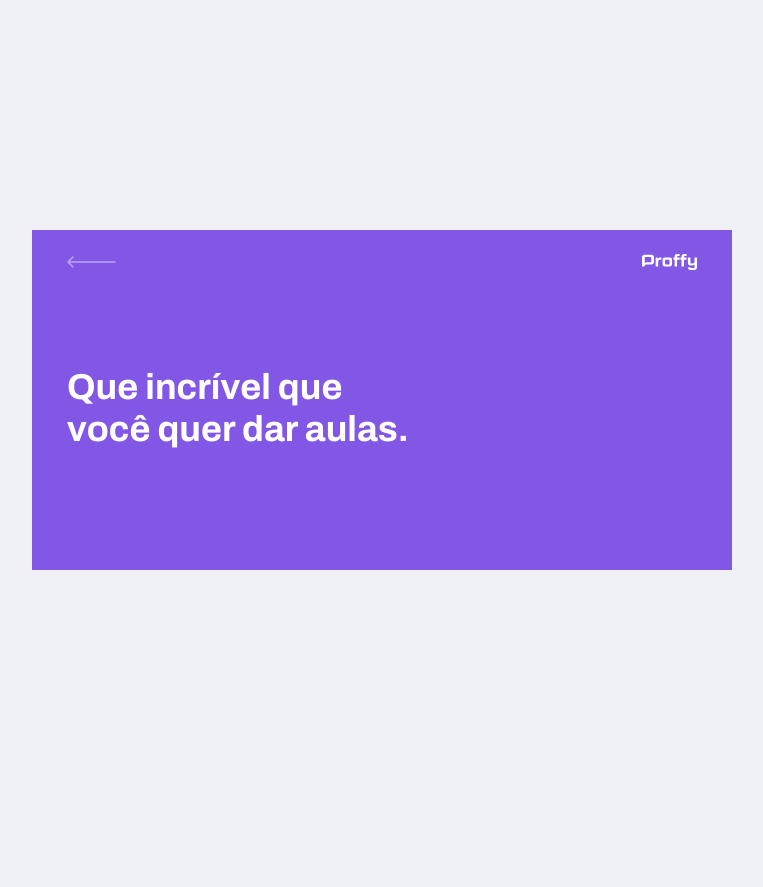
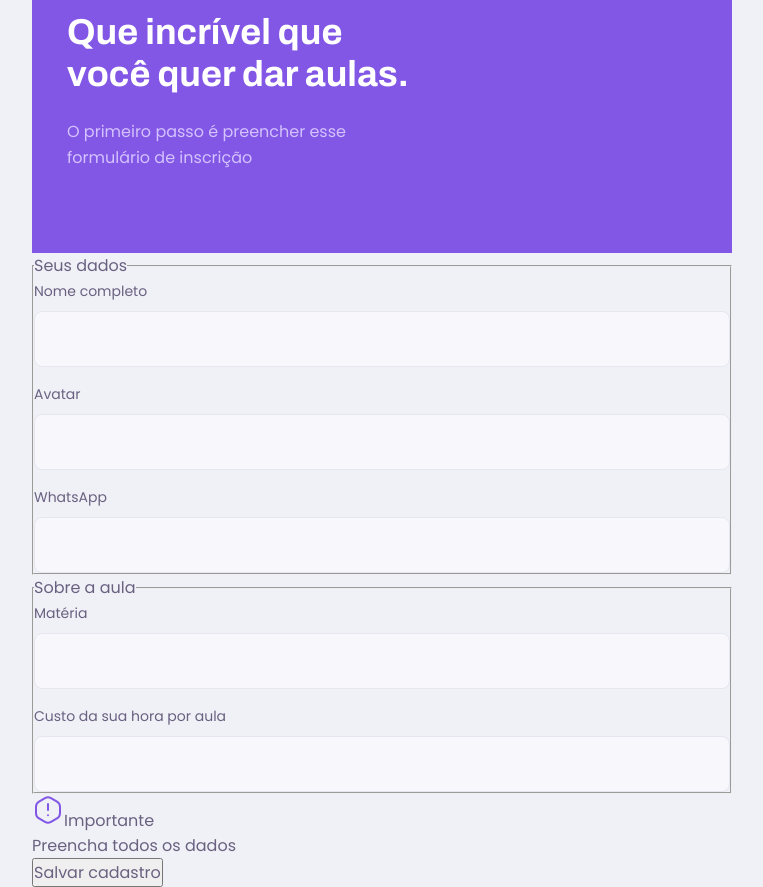
Before and after one commit to luizmuraro/proffy-web, a React (Create React App) app: page /give-classes in a window 1280 px wide. Shown: the whole page, without its empty margins (258-1021 px from the left). Before the commit the page ends 800 px from the top, so only its background shows below. Built offline with nearby package versions, Linux system fonts and the light colour scheme.

Commit message:
Create Teachers Form structure

```diff
--- a/src/pages/TeacherForm/index.tsx
+++ b/src/pages/TeacherForm/index.tsx
@@ -1,11 +1,45 @@
 import React from 'react';
 
 import PageHeader from '../../components/PageHeader';
+import Input from '../../components/Input';
+
+import warningIcon from '../../assets/images/icons/warning.svg';
+
+import './styles.css';
 
 function TeacherForm() {
     return (
         <div id="page-teacher-form" className="container">
-            <PageHeader title="Que incrível que você quer dar aulas." />
+            <PageHeader
+                title="Que incrível que você quer dar aulas."
+                description="O primeiro passo é preencher esse formulário de inscrição"
+            />
+
+            <main>
+                <fieldset>
+                    <legend>Seus dados</legend>
+
+                    <Input name="name" label="Nome completo" />
+                    <Input name="avatar" label="Avatar" />
+                    <Input name="whatsapp" label="WhatsApp" />
+                </fieldset>
+
+                <fieldset>
+                    <legend>Sobre a aula</legend>
+
+                    <Input name="subject" label="Matéria" />
+                    <Input name="cost" label="Custo da sua hora por aula" />
+                </fieldset>
+
+                <footer>
+                    <p>
+                        <img src={warningIcon} alt="Aviso importante" />
+                        Importante <br />
+                        Preencha todos os dados
+                    </p>
+                    <button type="button">Salvar cadastro</button>
+                </footer>
+            </main>
         </div >
     )
 }
```
